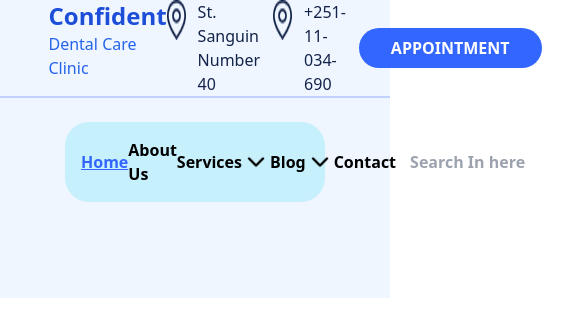
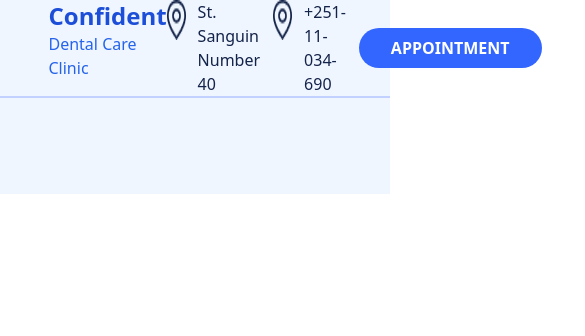
Before and after one commit to paul-murithi/frontEnd-projects, a React (Vite) app in the folder dentist-website-main/: page / in a window 390 px wide. Shown: the top 336 px of the page, 585 px wide, since content can reach past the window. Built offline with nearby package versions, Linux system fonts and the light colour scheme.

Commit message:
feat: Added the navigation's dropdown menu

```diff
--- a/dentist-website-main/src/components/NavBar/DropdownMenu.jsx
+++ b/dentist-website-main/src/components/NavBar/DropdownMenu.jsx
@@ -1,15 +1,22 @@
-import React from "react";
+import React, { useState } from "react";
 import Image from "../Image/Image";
 
 import downIcon from "../../assets/icons/down-chevron.png";
 import downIconHover from "../../assets/icons/down-chevron-hover.png";
 
 const DropdownMenu = ({ label, items }) => {
+  const [isOpen, setIsOpen] = useState(false);
+
   return (
-    <div className="flex">
+    <div
+      className="relative group"
+      onMouseEnter={() => setIsOpen(true)}
+      onMouseLeave={() => setIsOpen(false)}
+    >
       <a
         href="#"
-        className="flex items-center hover:text-linkHover group relative"
+        className="flex items-center hover:text-linkHover relative"
+        aria-expanded={isOpen}
       >
         <span>{label}</span>
         <div className="relative w-7 h-7">
@@ -18,17 +25,39 @@ const DropdownMenu = ({ label, items }) => {
             source={downIcon}
             height="28px"
             width="28px"
-            className="absolute left-0 top-0 transition-all duration-200 ease-in-out group-hover:opacity-0"
+            className={`absolute left-0 top-0 transition-all duration-200 ease-in-out ${
+              isOpen ? "opacity-0" : "opacity-100"
+            }`}
           />
           <Image
             alt={label}
             source={downIconHover}
             height="28px"
             width="28px"
-            className="absolute left-0 top-0 transition-all duration-200 ease-in-out opacity-0 group-hover:opacity-100"
+            className={`absolute left-0 top-0 transition-all duration-200 ease-in-out ${
+              isOpen ? "opacity-100" : "opacity-0"
+            }`}
           />
         </div>
       </a>
+
+      {isOpen && (
+        <div
+          className="absolute left-0 top-full bg-white shadow-lg rounded-lg py-2 w-40 z-50"
+          role="menu"
+        >
+          {items.map((item, index) => (
+            <a
+              key={index}
+              href="#"
+              className="block px-4 py-2 hover:bg-gray-200 text-black"
+              role="menuitem"
+            >
+              {item}
+            </a>
+          ))}
+        </div>
+      )}
     </div>
   );
 };
--- a/dentist-website-main/src/components/NavBar/NavBar.jsx
+++ b/dentist-website-main/src/components/NavBar/NavBar.jsx
@@ -71,7 +71,7 @@ const NavBar = () => {
       <div className="bg-stroke h-0.5 w-full"></div>
       <div
         data-description="sub-header"
-        className="bg-navBG w-2/3 m-auto flex justify-evenly items-center font-bold mt-6 p-4 rounded-3xl"
+        className="bg-navBG w-2/3 m-auto  justify-evenly items-center font-bold mt-6 p-4 rounded-3xl lg:flex hidden"
       >
         {navLinks.map((link, index) =>
           link.dropdown ? (
```
